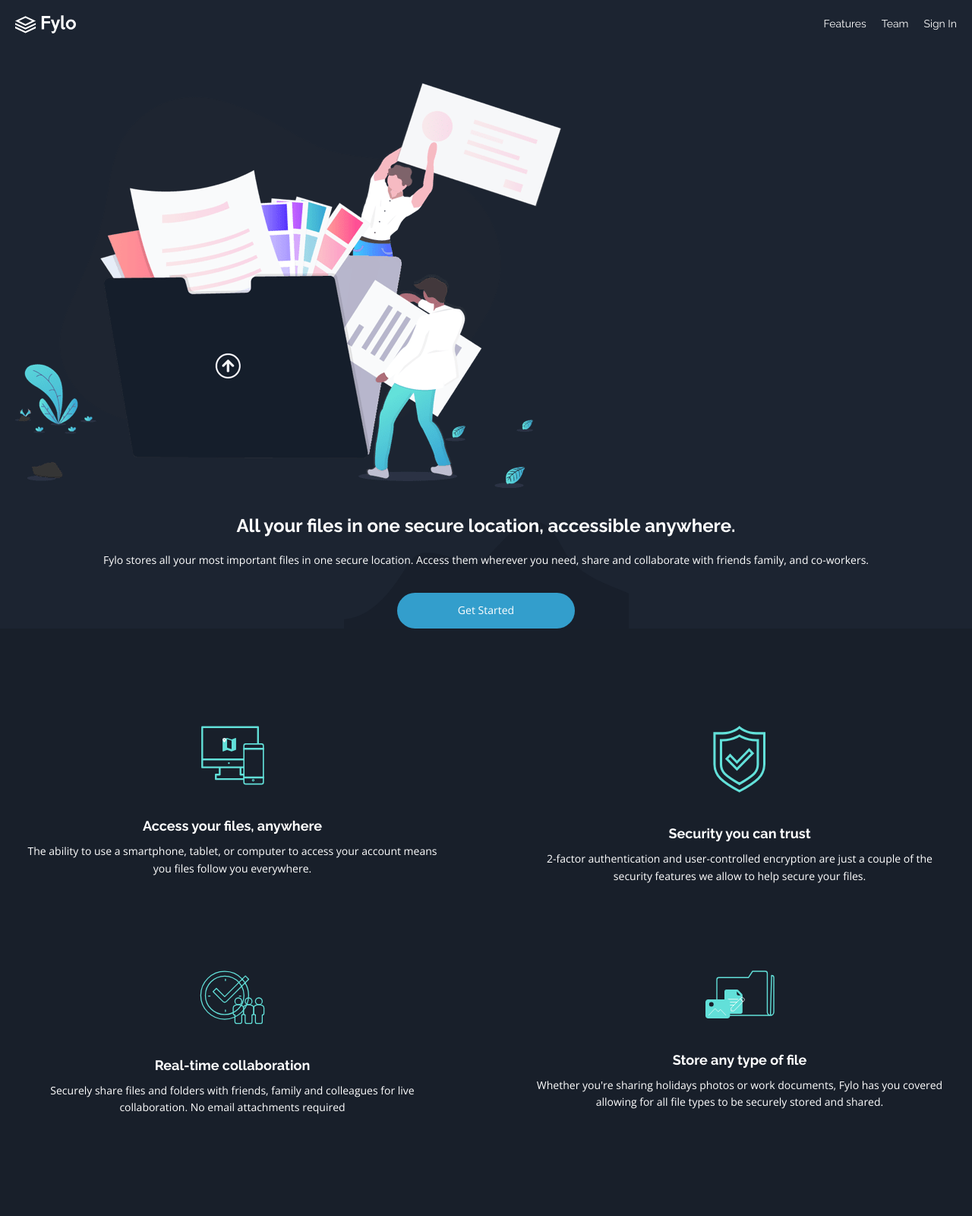
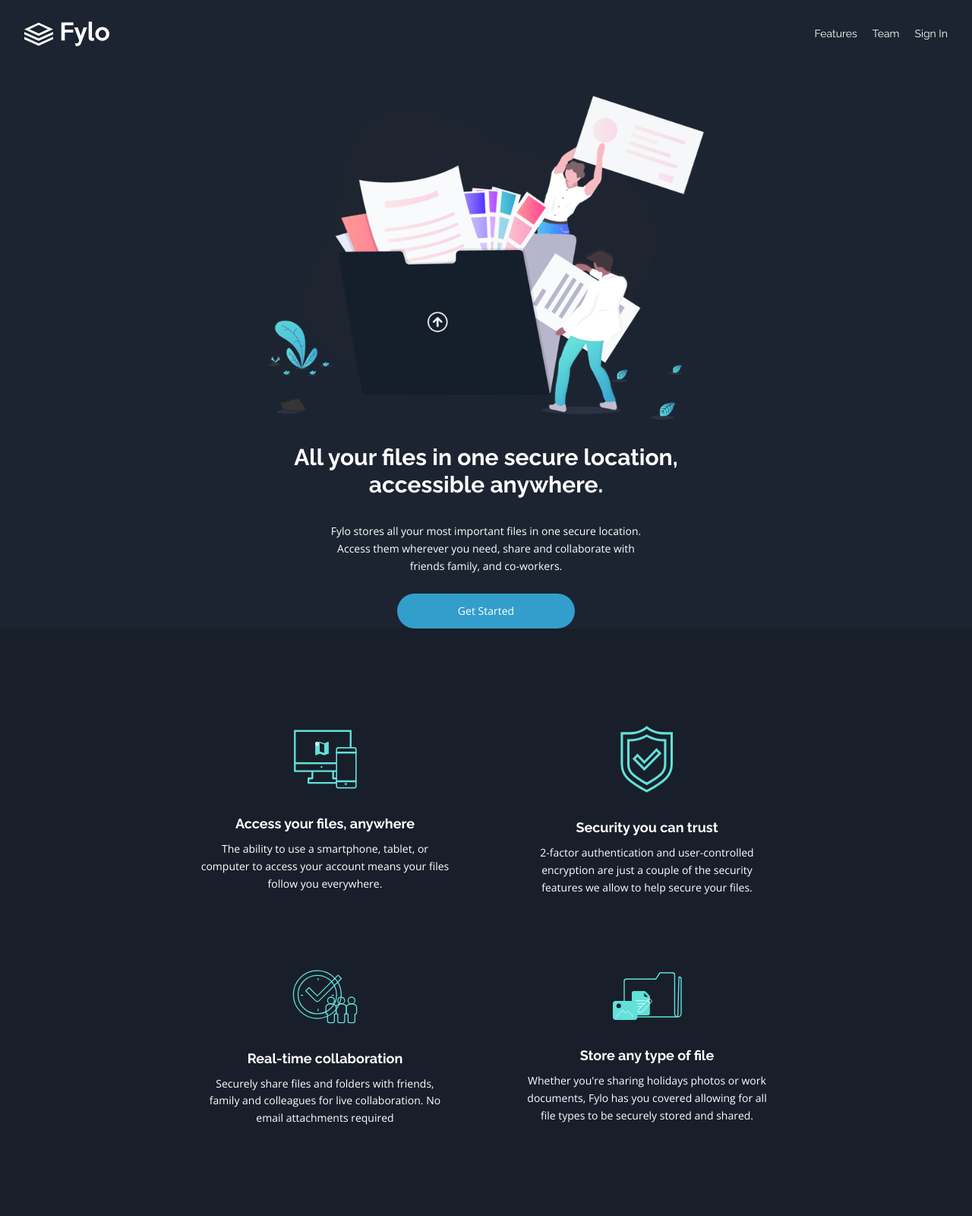
Before and after one commit to MalcolmTann/Flyo-Landing-Page, a plain HTML site: page public/index.html in a window 1280 px wide. Shown: the top 1600 px of the page at 76% size. Drawn offline with nearby package versions, Linux system fonts and the light colour scheme.

Commit message:
complete tablet viewport

```diff
--- a/public/index.html
+++ b/public/index.html
@@ -12,9 +12,9 @@
 </head>
 <body class="font-openSans text-white leading-relaxed text-sm">
 
-  <header class="px-5 pt-5 bg-intro z-0">
+  <header class="px-5 pt-5  bg-intro md:pt-7 md:px-8">
     <nav class="flex justify-between items-center">
-      <img class="w-20" src="images/logo.svg" alt="Flyo Logo">
+      <img class="w-20 md:w-28" src="images/logo.svg" alt="Flyo Logo">
       <ul class="flex gap-5 font-railway">
         <a href="#" title="Features">
           <li>Features</li>
@@ -31,48 +31,48 @@
 
   <main class="bg-main">
 
-    <section
-    style="background-image: url('images/bg-curvy-mobile.svg');"
-    class="bg-intro mb-32 pt-16 px-5 text-center bg-bottom bg-no-repeat justify-center">
+    <!-- landing -->
+    <section class="bg-intro mb-32 pt-16 px-5 text-center">
+      <div class="mx-auto max-w-md md:max-w-xl">
         <img src="images/illustration-intro.png" alt="Folder Illustration">
-      <h1 class="mt-8 font-railway text-2xl font-semibold leading-normal">All your files in one secure location, accessible anywhere.</h1>
-      <p class="mt-4 px-5">Fylo stores all your most important files in one secure location. Access them wherever
+        <h1 class="mt-8 font-railway text-2xl font-semibold leading-normal md:text-3xl">All your files in one secure location, accessible anywhere.</h1>
+        <p class="mt-4 px-5 md:px-20 md:mt-8">Fylo stores all your most important files in one secure location. Access them wherever
           you need, share and collaborate with friends family, and co-workers.</p>
         <a href="#" title="Get Started">
-        <button class="mt-8 py-3 px-20 bg-blue rounded-full">Get Started</button>
+          <button class="mt-6 py-3 px-20 bg-blue rounded-full">Get Started</button>
         </a>
+      </div>
     </section>
 
+    <!-- content wrapper -->
     <div class="px-5">
 
-      <section class="grid grid-cols-1 md:grid-cols-2 gap-28 text-center px-2 mb-36">
+      <!-- features -->
+      <section class="grid grid-cols-1 gap-28 items-center justify-center text-center px-2 mb-36 mx-auto max-w-md md:grid-cols-2 md:max-w-3xl md:gap-24">
         <div>
           <img class="mx-auto" src="images/icon-access-anywhere.svg" alt="Computer & Phone Illustration">
-          <h2 class="mt-10 font-railway text-lg font-semibold">Access your files, anywhere</h2>
-          <p class="mt-2">The ability to use a smartphone, tablet, or computer to access your account means you
-            files follow you everywhere.</p>
+          <h2 class="mt-8 font-railway text-lg font-semibold">Access your files, anywhere</h2>
+          <p class="mt-2">The ability to use a smartphone, tablet, or computer to access your account means your files follow you everywhere.</p>
         </div>
         <div>
           <img class="mx-auto" src="images/icon-security.svg" alt="Checkmark in Shield Crest">
-          <h2 class="mt-10 font-railway text-lg font-semibold">Security you can trust</h2>
-          <p class="mt-2">2-factor authentication and user-controlled encryption are just a couple of the security
-            features we allow to help secure your files.</p>
+          <h2 class="mt-8 font-railway text-lg font-semibold">Security you can trust</h2>
+          <p class="mt-2">2-factor authentication and user-controlled encryption are just a couple of the security features we allow to help secure your files.</p>
         </div>
         <div>
           <img class="mx-auto" src="images/icon-collaboration.svg" alt="Checkmark in Shield Crest">
-          <h2 class="mt-10 font-railway text-lg font-semibold">Real-time collaboration</h2>
-          <p class="mt-2">Securely share files and folders with friends, family and colleagues for live collaboration.
-            No email attachments required</p>
+          <h2 class="mt-8 font-railway text-lg font-semibold">Real-time collaboration</h2>
+          <p class="mt-2">Securely share files and folders with friends, family and colleagues for live collaboration. No email attachments required</p>
         </div>
         <div>
           <img class="mx-auto" src="images/icon-any-file.svg" alt="Checkmark in Shield Crest">
-          <h2 class="mt-10 font-railway text-lg font-semibold">Store any type of file</h2>
-          <p class="mt-2">Whether you're sharing holidays photos or work documents, Fylo has you covered allowing for all
-            file types to be securely stored and shared.</p>
+          <h2 class="mt-8 font-railway text-lg font-semibold">Store any type of file</h2>
+          <p class="mt-2">Whether you're sharing holidays photos or work documents, Fylo has you covered allowing for all file types to be securely stored and shared.</p>
         </div>
       </section>
 
-      <section class="mb-40">
+      <!-- productive -->
+      <section class="mb-40 grid grid-cols-1 gap-2 justify-center items-center md:grid-cols-2 md:gap-4">
         <img src="images/illustration-stay-productive.png" alt="productivty illustration">
         <div class="mt-10 flex flex-col gap-4">
           <h2 class="font-railway text-lg font-semibold">Stay productive, wherever you are</h2>
@@ -87,6 +87,7 @@
         </div>
       </section>
 
+      <!-- testimonials -->
       <section class="pb-36 px-5">
         <img class="-mb-2 pl-2 w-10 h-8" src="images/bg-quotes.png" alt="quotes">
         <div class="grid grid-cols-1 md:grid-cols-3 gap-6 text-xs leading-relaxed">
@@ -126,34 +127,36 @@
         </div>
       </section>
 
-      <article class="-mb-44 relative z-10">
+      <!-- Early Access -->
+      <article class="-mb-44 mx-auto relative z-10 max-w-2xl">
         <div class="bg-intro drop-shadow-xl rounded-lg py-8 px-6 text-center">
           <h2 class="font-railway text-lg font-semibold mb-4">Get early access today</h2>
-          <p>It only takes a minute to sign up and our free starter tier is extremely generous. If you have any
+          <p class="mx-auto md:max-w-xl">It only takes a minute to sign up and our free starter tier is extremely generous. If you have any
             questions, our support team would be happy to help you.</p>
-          <div class="mt-8 flex flex-col gap-6">
+          <div class="mt-8 flex flex-col gap-6 md:flex-row md:gap-2">
             <form>
-              <input class="w-full p-4 rounded-full text-xs text-black placeholder-gray-300" type="email" placeholder="email@example.com">
+              <input class="w-full p-4 rounded-full text-xs text-black placeholder-gray-300 max-w-md md:w-96" type="email" placeholder="email@example.com">
             </form>
-            <button class="py-3 px-10 w-full bg-blue rounded-full">Get Started For Free</button>
+            <button class="py-3 px-10 w-full bg-blue rounded-full mx-auto max-w-xs md:max-w-2xs md:px-6">Get Started For Free</button>
           </div>
         </div>
       </article>
     </div>
   </main>
 
+  <!-- footer -->
   <footer class="bg-footer pb-12">
-    <img class="pt-60 pl-10" src="images/logo.svg" alt="Flyo Logo">
-    <div class="px-10 mt-10 flex flex-col gap-8">
+    <img class="pt-64 pl-10 lg:pl-16" src="images/logo.svg" alt="Flyo Logo">
 
-      <div class="flex flex-col gap-5 mb-8">
+    <div class="px-10 mt-10 grid grid-cols-1 gap-5 lg:grid-cols-4 lg:px-16">
+
       <div class="flex gap-6">
         <img class="w-4 h-4 mt-1" src="images/icon-location.svg" alt="location">
         <p>Lorem ipsum dolor sit amet, consectetur adipiscing elit, sed do eiusmod tempor incididunt ut labore et
           dolore magna aliqua</p>
       </div>
 
-        <div class="flex flex-col gap-5">
+      <div class="flex flex-col gap-5 mb-14 lg:mx-auto">
         <div class="flex gap-6 items-center">
           <img class="w-4 h-4" src="images/icon-phone.svg" alt="phone">
           <p>+1-543-123-4567</p>
@@ -163,8 +166,8 @@
           <p>example@fylo.com</p>
         </div>
       </div>
-      </div>
 
+      <div class="flex flex-col gap-10 justify-center lg:flex-row lg:gap-20">
         <ul>
           <h3 class="mb-1">About Us</h3>
           <a href="#" title="Jobs">
@@ -177,7 +180,6 @@
             <li class="pt-2">Blog</li>
           </a>
         </ul>
-
         <ul>
           <h3 class="mb-1">Contact Us</h3>
           <a href="#" title="Terms">
@@ -187,8 +189,9 @@
             <li class="pt-2">Privacy</li>
           </a>
         </ul>
+      </div>
 
-      <div class="mt-8">
+      <div class="mt-12 lg:mt-0">
         <ul class="flex gap-3 justify-center items-center">
           <li class="border rounded-full p-2">
             <a href="#">
@@ -209,7 +212,6 @@
           </li>
         </ul>
       </div>
-
     </div>
   </footer>
 </body>
--- a/tailwind.config.js
+++ b/tailwind.config.js
@@ -21,9 +21,10 @@
       fontSize: {
         '2xs': '0.6rem',
       },
-      dropShadow: {
-        '3xl': '0 35px 35px rgba(0, 0, 0, 0.25)',
+      maxWidth: {
+        '2xs': '12rem',
       },
+
     },
   },
   plugins: [],
```
Also changed, not shown: public/css/main.css, public/main.css. Lines whose indentation alone changed are shown as unchanged.
